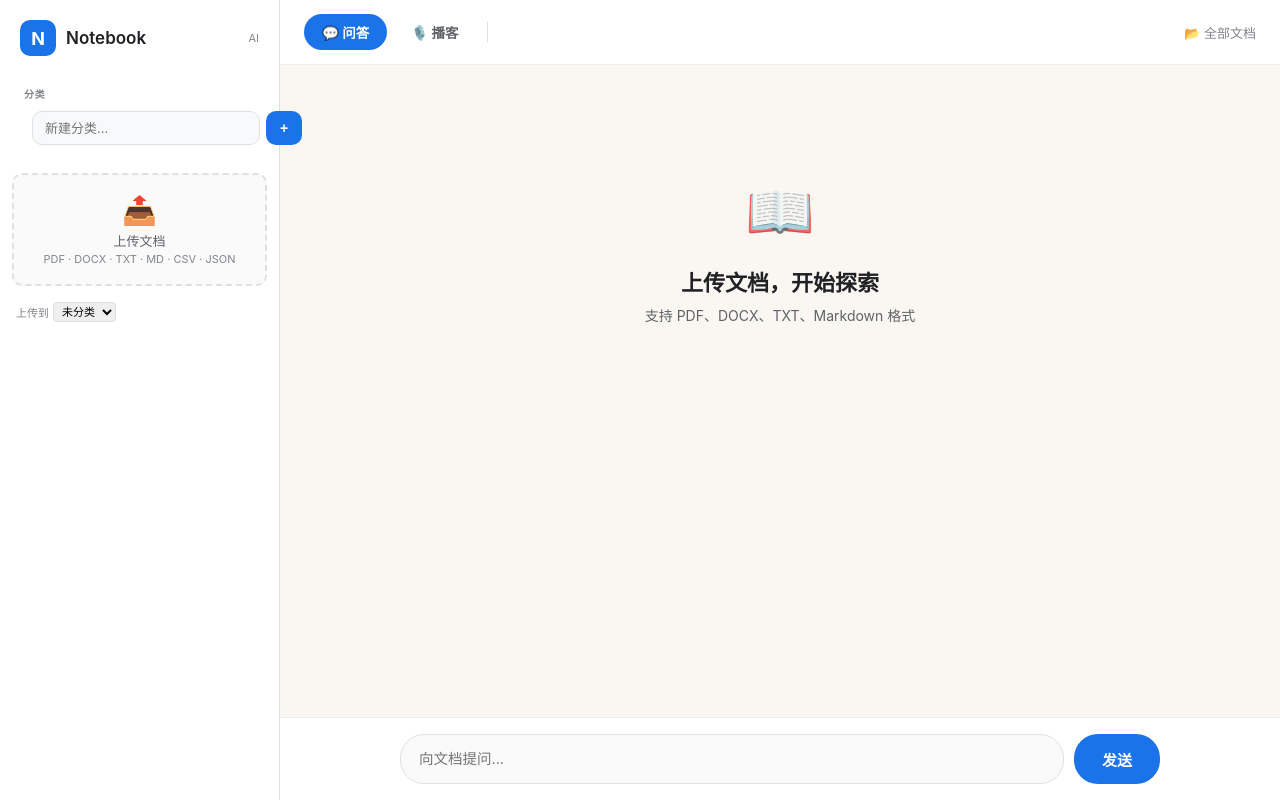
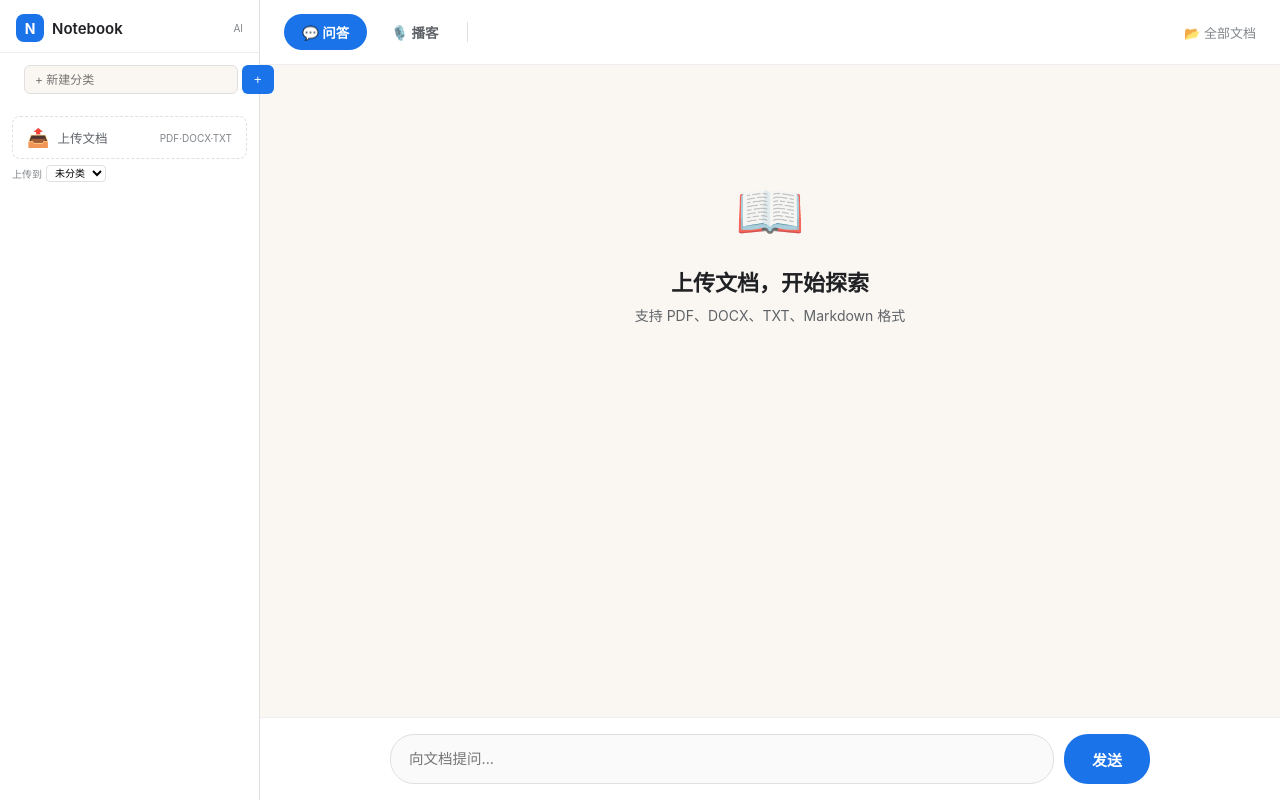
Before and after one commit to SxLiuYu/notebook-app, a plain HTML site: page templates/index.html in a window 1280 px wide. Drawn offline with nearby package versions, Linux system fonts and the light colour scheme; no server answers.

Commit message:
style: 左侧栏极简 — 压缩间距/缩小字号/上传区横向紧凑布局

```diff
--- a/templates/index.html
+++ b/templates/index.html
@@ -28,84 +28,78 @@ body{font-family:var(--font);background:var(--bg);color:var(--text);min-height:1
 
 /* SIDEBAR */
 .sidebar{
-  width:280px;background:var(--card);border-right:1px solid var(--border);
-  height:100vh;display:flex;flex-direction:column;flex-shrink:0;
+  width:260px;background:var(--card);border-right:1px solid var(--border);
+  height:100vh;display:flex;flex-direction:column;flex-shrink:0
 }
-.sidebar-brand{padding:20px 20px 12px;display:flex;align-items:center;gap:10px}
-.sidebar-brand .logo{width:36px;height:36px;background:var(--accent);border-radius:10px;
-  display:flex;align-items:center;justify-content:center;color:#fff;font-size:18px;font-weight:700}
-.sidebar-brand h1{font-size:17px;font-weight:600;color:var(--text)}
-.sidebar-brand .ver{font-size:11px;color:var(--text3);margin-left:auto}
+.sidebar-brand{
+  padding:14px 16px 10px;display:flex;align-items:center;gap:8px;
+  border-bottom:1px solid var(--border-light)
+}
+.sidebar-brand .logo{width:28px;height:28px;background:var(--accent);border-radius:8px;
+  display:flex;align-items:center;justify-content:center;color:#fff;font-size:14px;font-weight:700}
+.sidebar-brand h1{font-size:15px;font-weight:600;color:var(--text)}
+.sidebar-brand .ver{font-size:10px;color:var(--text3);margin-left:auto}
 
 /* Folders */
-.folder-section{padding:8px 16px}
-.folder-section .sec-title{
-  font-size:10px;font-weight:700;text-transform:uppercase;color:var(--text3);
-  letter-spacing:0.8px;padding:6px 8px;margin-top:4px
-}
+.folder-section{padding:8px 12px}
 .folder-item{
-  display:flex;align-items:center;padding:9px 12px;border-radius:var(--radius-sm);
-  cursor:pointer;font-size:13.5px;color:var(--text);transition:all .15s;gap:8px;
-  margin:1px 0;user-select:none
+  display:flex;align-items:center;padding:6px 10px;border-radius:6px;
+  cursor:pointer;font-size:13px;color:var(--text);transition:background .15s;margin-bottom:1px
 }
 .folder-item:hover{background:#f1f3f4}
 .folder-item.active{background:var(--accent-light);color:var(--accent);font-weight:600}
-.folder-item .ficon{font-size:15px;width:20px;text-align:center;flex-shrink:0}
+.folder-item .ficon{font-size:14px;width:18px;text-align:center;flex-shrink:0}
 .folder-item .fname{flex:1;white-space:nowrap;overflow:hidden;text-overflow:ellipsis}
-.folder-item .fcount{
-  font-size:11px;color:var(--text3);background:#f1f3f4;padding:1px 8px;border-radius:10px;flex-shrink:0
-}
+.folder-item .fcount{font-size:10px;color:var(--text3);background:#f1f3f4;padding:1px 6px;border-radius:8px;flex-shrink:0}
 .folder-item.active .fcount{background:#d2e3fc;color:var(--accent)}
-.folder-item .fdel{color:#ea4335;opacity:0;font-size:13px;padding:2px;transition:opacity .15s}
+.folder-item .fdel{color:#ea4335;opacity:0;font-size:12px;padding:2px;transition:opacity .15s}
 .folder-item:hover .fdel{opacity:.6}
 .folder-item .fdel:hover{opacity:1}
-
-.new-folder{display:flex;gap:6px;padding:4px 16px 12px}
+.new-folder{display:flex;gap:4px;padding:4px 12px 8px}
 .new-folder input{
-  flex:1;padding:8px 12px;border-radius:var(--radius-sm);border:1px solid var(--border);
-  font-size:13px;font-family:var(--font);outline:none;background:#f8f9fa;transition:.2s
+  flex:1;padding:6px 10px;border-radius:6px;border:1px solid var(--border);
+  font-size:12px;font-family:var(--font);outline:none;background:var(--bg)
 }
 .new-folder input:focus{border-color:var(--accent);background:#fff}
 .new-folder button{
-  padding:8px 14px;background:var(--accent);color:#fff;border:none;
-  border-radius:var(--radius-sm);font-size:14px;cursor:pointer;font-weight:600;transition:.15s
+  padding:6px 12px;background:var(--accent);color:#fff;border:none;
+  border-radius:6px;font-size:13px;cursor:pointer
 }
 .new-folder button:hover{background:var(--accent-dark)}
 
-.doc-list{flex:1;overflow-y:auto;padding:0 12px 12px}
+/* Upload */
+.upload-zone{
+  margin:6px 12px;padding:10px 14px;border:1.5px dashed var(--border);border-radius:8px;
+  text-align:center;cursor:pointer;transition:all .2s;display:flex;align-items:center;gap:8px
+}
+.upload-zone:hover{border-color:var(--accent);background:var(--accent-light)}
+.upload-zone .uz-icon{font-size:18px}
+.upload-zone .uz-text{font-size:12.5px;color:var(--text2);font-weight:500;flex:1;text-align:left}
+.upload-zone .uz-hint{font-size:10px;color:var(--text3)}
+.upload-zone input{display:none}
+.upload-folder-row{padding:0 12px 8px;font-size:10px;color:var(--text3);display:flex;align-items:center;gap:4px}
+.upload-folder-row select{font-size:10px;padding:1px 4px;border-radius:4px;border:1px solid var(--border);background:var(--card)}
+
+/* Doc list */
+.doc-list{flex:1;overflow-y:auto;padding:0 8px 8px}
 .doc-list::-webkit-scrollbar{width:4px}
 .doc-list::-webkit-scrollbar-thumb{background:#dadce0;border-radius:4px}
 .doc-item{
-  padding:14px;border-radius:var(--radius-sm);cursor:pointer;margin-bottom:4px;
-  border:1.5px solid transparent;transition:all .18s;position:relative
+  padding:8px 10px;border-radius:6px;cursor:pointer;margin-bottom:2px;
+  border:1.5px solid transparent;transition:all .15s;position:relative
 }
 .doc-item:hover{background:#f8f9fa}
 .doc-item.active{background:var(--accent-light);border-color:var(--accent)}
-.doc-item .doc-icon{font-size:20px;margin-bottom:6px}
-.doc-item .doc-title{font-size:13.5px;font-weight:600;color:var(--text);margin-bottom:2px;
+.doc-item .doc-title{font-size:12.5px;font-weight:600;color:var(--text);margin-bottom:1px;
   white-space:nowrap;overflow:hidden;text-overflow:ellipsis}
-.doc-item .doc-meta{font-size:11.5px;color:var(--text3)}
+.doc-item .doc-meta{font-size:10.5px;color:var(--text3)}
 .doc-item .doc-del{
-  position:absolute;top:8px;right:8px;color:#ea4335;font-size:12px;cursor:pointer;
-  opacity:0;transition:opacity .15s;padding:2px 4px
+  position:absolute;top:6px;right:6px;color:#ea4335;font-size:11px;cursor:pointer;
+  opacity:0;transition:opacity .15s
 }
 .doc-item:hover .doc-del{opacity:.7}
 .doc-item .doc-del:hover{opacity:1}
-.doc-item .doc-folder-sel{
-  margin-top:6px;font-size:11px;padding:3px 6px;border-radius:6px;border:1px solid var(--border);
-  background:var(--card);color:var(--text2);width:100%;cursor:pointer
-}
-
-.upload-zone{
-  margin:8px 12px 12px;padding:18px;border:2px dashed var(--border);border-radius:var(--radius-sm);
-  text-align:center;cursor:pointer;transition:.2s;background:#fafafa
-}
-.upload-zone:hover{border-color:var(--accent);background:var(--accent-light)}
-.upload-zone .uz-icon{font-size:28px;margin-bottom:4px}
-.upload-zone .uz-text{font-size:13px;color:var(--text2);font-weight:500}
-.upload-zone .uz-hint{font-size:11px;color:var(--text3);margin-top:2px}
-.upload-zone input{display:none}
-
+.doc-item .doc-folder-sel{margin-top:4px;font-size:10px;padding:2px 4px;border-radius:4px;border:1px solid var(--border);background:var(--card);color:var(--text3)}
 /* MAIN */
 .main{flex:1;display:flex;flex-direction:column;height:100vh;min-width:0}
 .main-header{
@@ -309,7 +303,7 @@ body{font-family:var(--font);background:var(--bg);color:var(--text);min-height:1
 }
 /* Tablet */
 @media (min-width:769px) and (max-width:1024px){
-  .sidebar{width:240px}
+  .sidebar{width:220px}
   .chat-layout .chat-knowledge{width:260px;min-width:220px}
   .chat-inner,.podcast-inner{padding:24px 20px}
 }
@@ -326,10 +320,9 @@ body{font-family:var(--font);background:var(--bg);color:var(--text);min-height:1
   </div>
 
   <div class="folder-section">
-    <div class="sec-title">分类</div>
     <div id="folder-list"></div>
     <div class="new-folder">
-      <input id="new-folder-name" placeholder="新建分类..." onkeydown="if(event.key==='Enter')createFolder()">
+      <input id="new-folder-name" placeholder="+ 新建分类" onkeydown="if(event.key==='Enter')createFolder()">
       <button onclick="createFolder()">+</button>
     </div>
   </div>
@@ -337,17 +330,15 @@ body{font-family:var(--font);background:var(--bg);color:var(--text);min-height:1
   <div class="upload-zone" onclick="document.getElementById('file-input').click()">
     <div class="uz-icon">📤</div>
     <div class="uz-text">上传文档</div>
-    <div class="uz-hint">PDF · DOCX · TXT · MD · CSV · JSON</div>
+    <div class="uz-hint">PDF·DOCX·TXT</div>
     <input type="file" id="file-input" accept=".txt,.md,.pdf,.docx,.csv,.json" onchange="uploadFile(this)">
   </div>
-  <div style="padding:4px 16px 0;font-size:11px;color:var(--text3);display:flex;align-items:center;gap:4px">
-    上传到 <select id="upload-folder-sel" style="font-size:11px;padding:2px 4px;border-radius:4px;border:1px solid var(--border)"><option value="">未分类</option></select>
+  <div class="upload-folder-row">
+    上传到 <select id="upload-folder-sel"><option value="">未分类</option></select>
   </div>
 
   <div class="doc-list" id="doc-list"></div>
-</div>
-
-<div class="main">
+</div><div class="main">
   <div class="main-header">
     <button class="tab active" onclick="switchView('chat')">💬 问答</button>
     <button class="tab" onclick="switchView('podcast')">🎙️ 播客</button>
```
